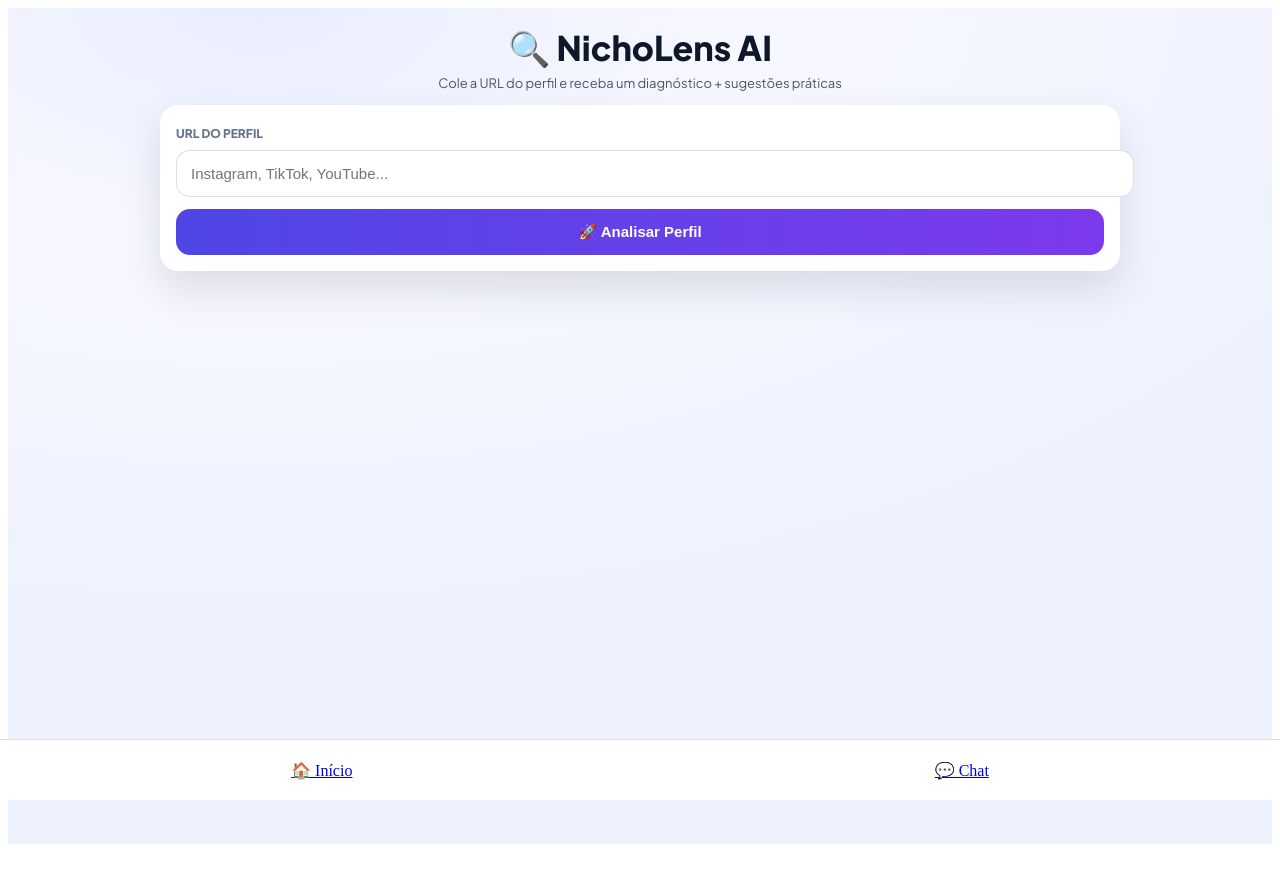
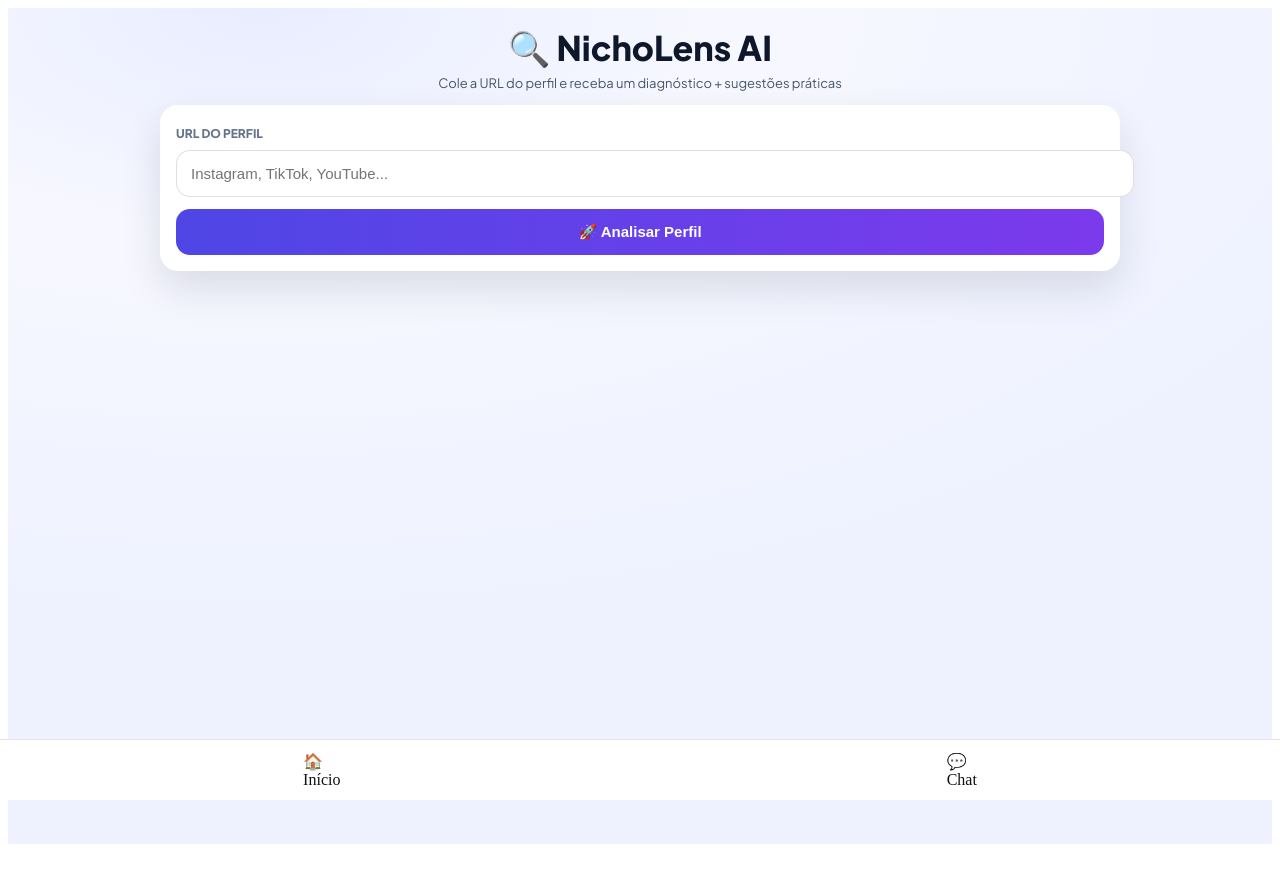
Before and after one commit to robinbrasil008-del/App---NichoLens-AI, a Next.js app: page / in a window 1280 px wide. Shown: the top 882 px of the page. Built offline with nearby package versions, Linux system fonts and the light colour scheme.

Commit message:
Update layout.js

```diff
--- a/app/(tabs)/layout.js
+++ b/app/(tabs)/layout.js
@@ -1,22 +1,32 @@
+"use client";
+
 export default function TabsLayout({ children }) {
   return (
-    <div style={{ paddingBottom: 70 }}>
+    <div style={{ minHeight: "100vh", paddingBottom: 70 }}>
       {children}
 
-      <nav style={{
+      <nav
+        style={{
           position: "fixed",
           bottom: 0,
           left: 0,
           right: 0,
           height: 60,
-        background: "#fff",
-        borderTop: "1px solid #ddd",
+          background: "#ffffff",
+          borderTop: "1px solid #e5e5e5",
           display: "flex",
           justifyContent: "space-around",
-        alignItems: "center"
-      }}>
-        <a href="/">🏠 Início</a>
-        <a href="/chat">💬 Chat</a>
+          alignItems: "center",
+          zIndex: 1000
+        }}
+      >
+        <a href="/" style={{ textDecoration: "none", color: "#111" }}>
+          🏠 <br /> Início
+        </a>
+
+        <a href="/chat" style={{ textDecoration: "none", color: "#111" }}>
+          💬 <br /> Chat
+        </a>
       </nav>
     </div>
   );
```
Lines whose indentation alone changed are shown as unchanged.
